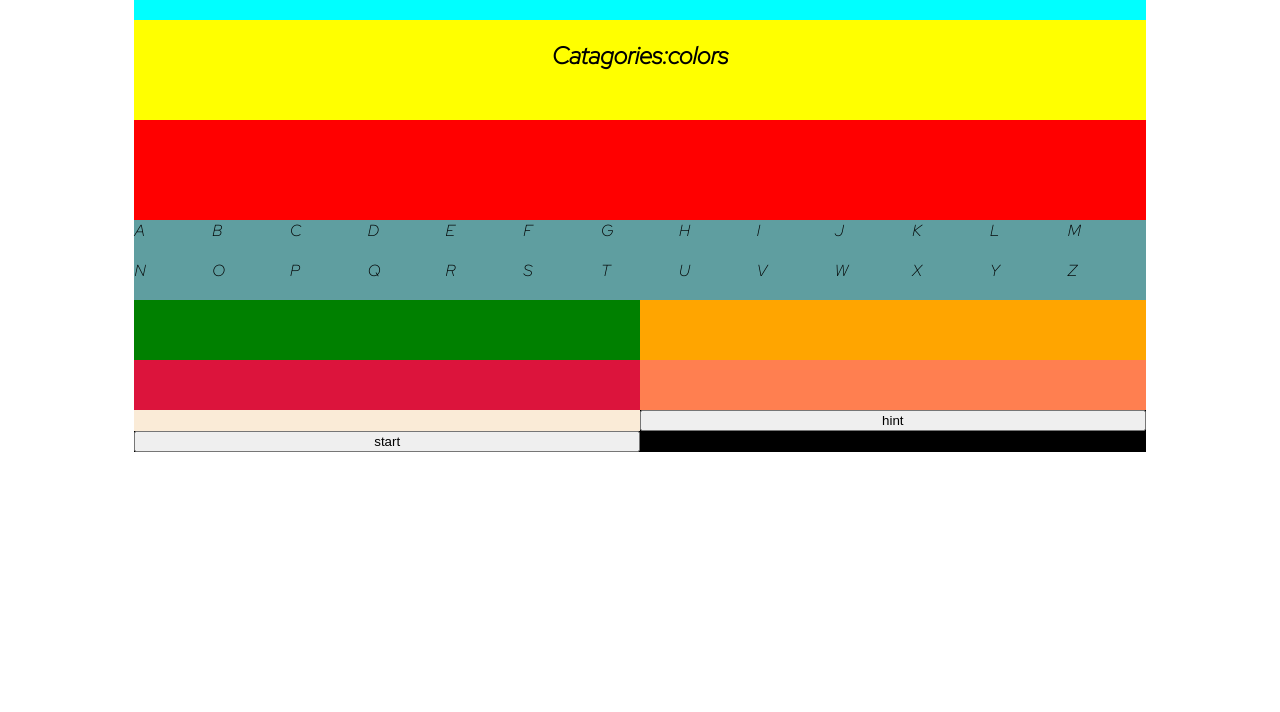
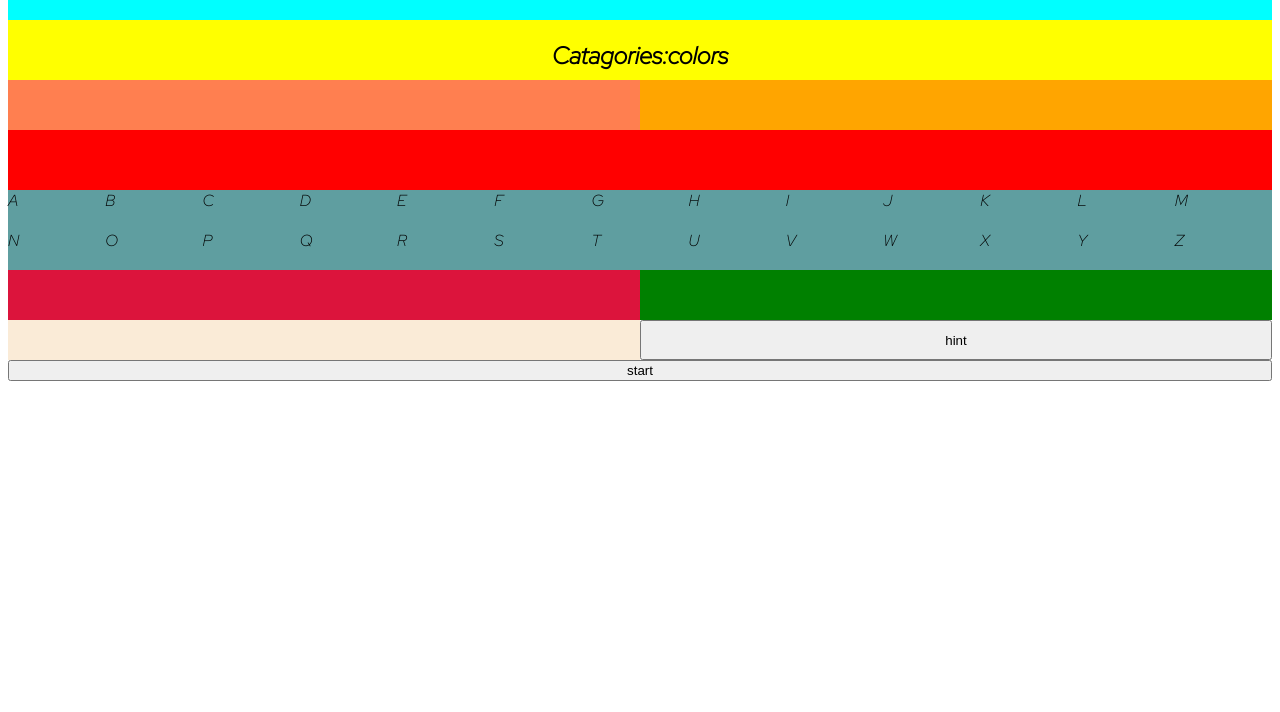
Before and after one commit to DomNguyen97/dom-game-project, a plain HTML site: page index.html in a window 1280 px wide. Shown: the part 88-800 px from the top of the page. Drawn offline with Linux system fonts and the light colour scheme.

Commit message:
edit readme and css

```diff
--- a/index.html
+++ b/index.html
@@ -17,12 +17,12 @@
     <div class="container">
         <div class="header"><h1>Spaceman</h1></div>
         <div class="input"><h2>Catagories:colors</Catagories:colors></h2></div>
+        <div class="game-status"></div>
+        <div class="lifePoints"></div>
         <div class="gameboard"></div>
         <div class="key-board"></div>
+        <div class="reset-button-container"></div>
         <div class="previous-input"></div>
-        <div class="lifePoints"></div>
-        <div class="reset-button-container"></div>
-        <div class="game-status"></div>
         <div id="clue"></div>
         <button id="hint">hint</button>
         <button id="start">start</button>
--- a/script.js
+++ b/script.js
@@ -9,7 +9,7 @@ let lifePoints = 10;
 
 // const secret word bank(array)
 const secretWordBank = ['RED','ORANGE','YELLOW','GREEN','BLUE','PURPLE'];
-const hints = ["___ Hot Chili Peppers","Chanel____","___ Submarine","Americam Idiot","Eiffel 65","That one Prince song about the rain"];
+const hints = ["___ Hot Chili Peppers","Channel____","___ Submarine","Americam Idiot","Effiel56","That one Prince song about"];
 // let secret word(array)
 let secretWord = [];
 let incompleteWord = [];
--- a/style.css
+++ b/style.css
@@ -2,9 +2,8 @@
     display: grid;
     grid-template-columns: 1fr 1fr;
     grid-template-rows: 1fr;
-    width: 80%;
+    width: 100%;
     margin: auto;
-    background-color: black;
     font-family: 'Open Sans', sans-serif;
     font-family: 'Red Hat Display', sans-serif;
 }
@@ -19,21 +18,22 @@
     display : grid;
     grid-template-columns: repeat(10, 1fr);
     width: 100%;
-    height: 100px;
+    height: 60px;
     background-color: red;
-    text-align: center;
     grid-column: span 2;
+    font-size: 50px;
+
 }
 .input{
     width: 100%;
-    height: 100px;
+    height: 60px;
     background-color: yellow;
     text-align: center;
     grid-column: span 2;
 }
 .lifePoints {
     width:100%;
-    height:60px;
+    height: 50px;
     background-color: orange;
 }
 
@@ -45,7 +45,7 @@
     display:grid;
     grid-template-columns: repeat(26, 1fr);
     width: 100%;
-    height: 60px;
+    height: 50px;
     background-color: green;
 }
 .input-input {
@@ -57,9 +57,6 @@ text-align: center;
     width: 100%;
     height: 40px;
     background-color: cadetblue;
-
-
-
 }
 
 .key-board{
@@ -73,6 +70,7 @@ text-align: center;
     width: 100%;
     height: 50px;
     background-color: crimson;
+
 }
 
 .reset-button{
@@ -89,4 +87,10 @@ text-align: center;
 
 #clue{
 background-color: antiquewhite;
+height: 20px;
+padding: 10px;
 }
+
+#start {
+    grid-column: span 2;
+}
```
Also changed, not shown: 1 other file. Lines whose indentation alone changed are shown as unchanged.
